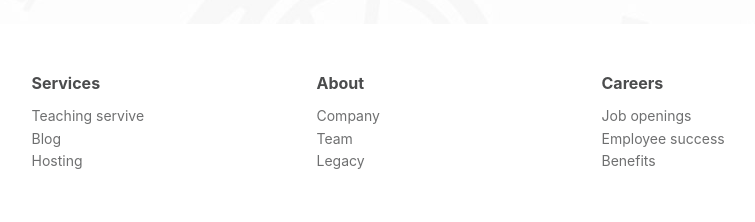
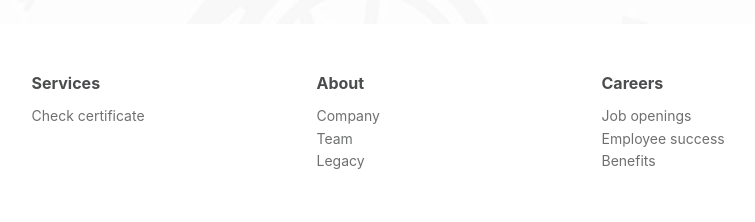
Before and after one commit to gavin-go-dang/demo1_ECourse, a Django app: template study/templates/check_cert.html in a window 1280 px wide. Shown: the part 908-1130 px from the top of the page, without its empty margins (196-951 px from the left). Run offline with Django 4.2, Linux system fonts and the light colour scheme; the template is opened without the code that fills it, so the values that code supplies are empty; parts of the project's set-up code (start-up, migrations or seed data) failed here and were passed over; some libraries are stand-ins or nearby versions.

Commit message:
add check in footer

```diff
--- a/common/templates/footer.html
+++ b/common/templates/footer.html
@@ -5,9 +5,7 @@
                 <div class="col-sm-4 col-md-3 item">
                     <h3>Services</h3>
                     <ul>
-                        <li><a href="#">Teaching servive</a></li>
-                        <li><a href="#">Blog</a></li>
-                        <li><a href="#">Hosting</a></li>
+                        <li><a href="/study/check/">Check certificate</a></li>
                     </ul>
                 </div>
                 <div class="col-sm-4 col-md-3 item">
```
